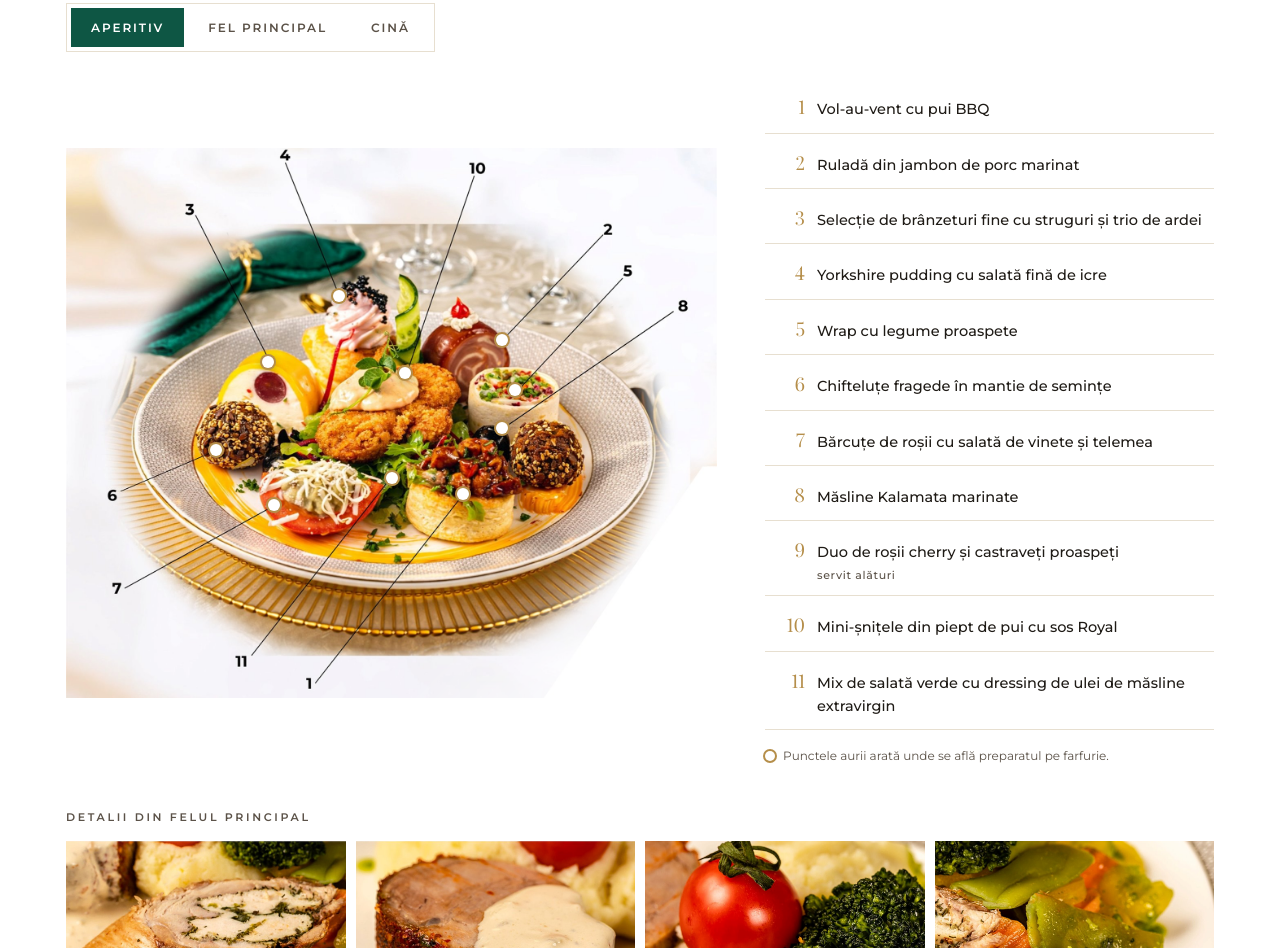
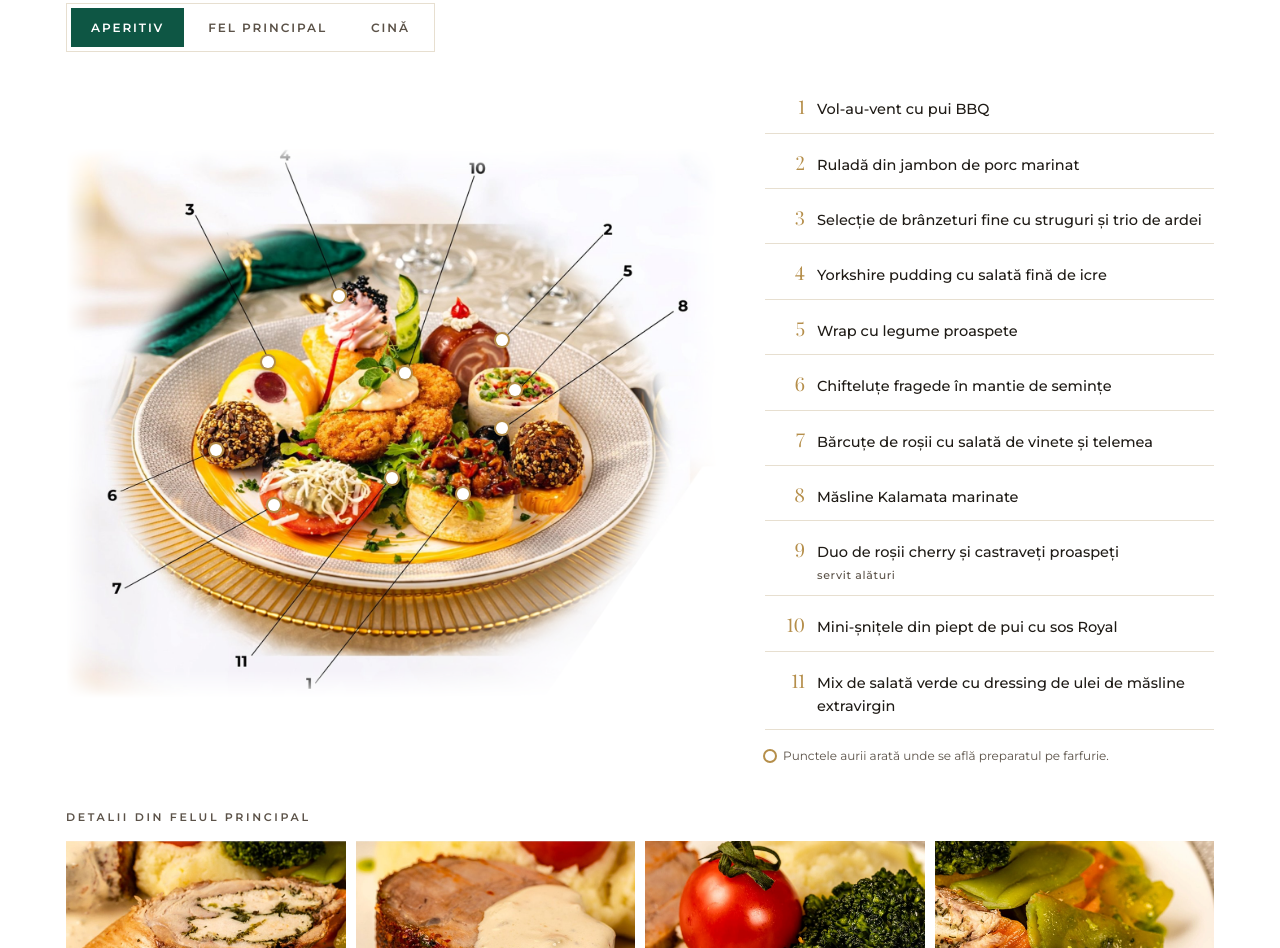
Before and after one commit to officeblur-coder/meniu-emerald-2026, a plain HTML site: page index.html in a window 1280 px wide. Shown: the part 1489-2437 px from the top of the page. Drawn offline with nearby package versions, Linux system fonts and the light colour scheme; a web font is replaced by a local one.

Commit message:
Add files via upload

```diff
--- a/index.html
+++ b/index.html
@@ -111,7 +111,11 @@ section{position:relative}
 .course:not([aria-selected="true"]):hover{color:var(--gold-deep)}
 
 .stage{display:grid;grid-template-columns:minmax(0,1.45fr) minmax(0,1fr);gap:48px;align-items:center}
-.plate{position:relative;cursor:zoom-in;-webkit-mask-image:linear-gradient(135deg,#000 74%,transparent 97%);mask-image:linear-gradient(135deg,#000 74%,transparent 97%)}
+.plate{position:relative;cursor:zoom-in;
+  -webkit-mask-image:linear-gradient(90deg,transparent,#000 5%,#000 95%,transparent),linear-gradient(180deg,transparent,#000 5%,#000 95%,transparent),linear-gradient(135deg,#000 70%,transparent 93%);
+  -webkit-mask-composite:source-in,source-in;
+  mask-image:linear-gradient(90deg,transparent,#000 5%,#000 95%,transparent),linear-gradient(180deg,transparent,#000 5%,#000 95%,transparent),linear-gradient(135deg,#000 70%,transparent 93%);
+  mask-composite:intersect}
 .plate img{width:100%;height:auto}
 .plate.swap-out{animation:plateOut .35s var(--ease) forwards}
 .plate.swap-in{animation:plateIn .9s var(--ease) both}
```
